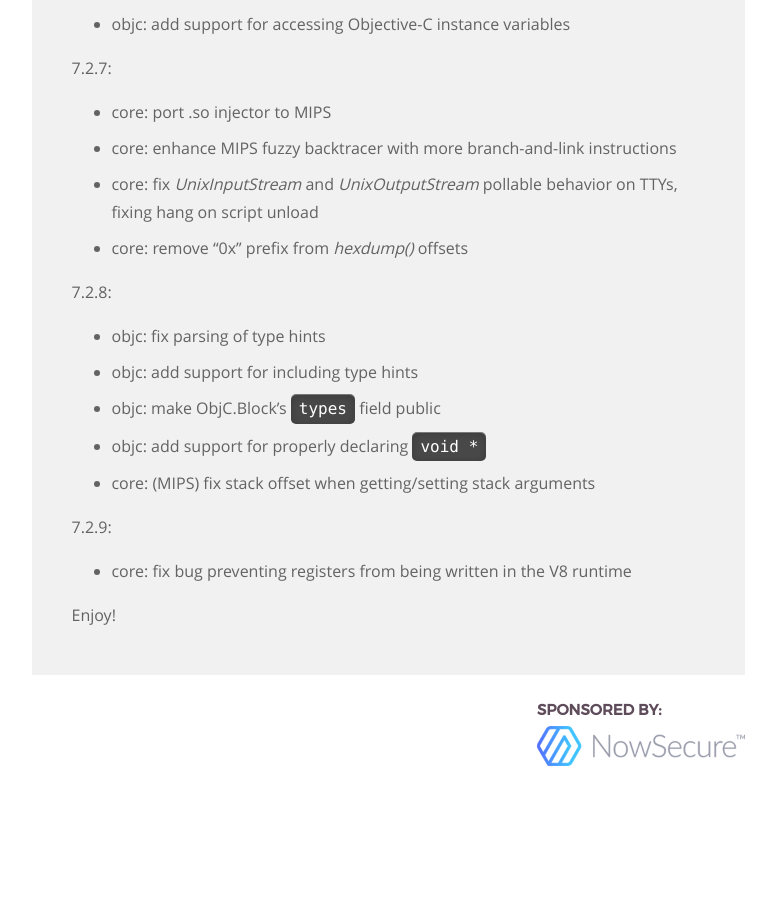
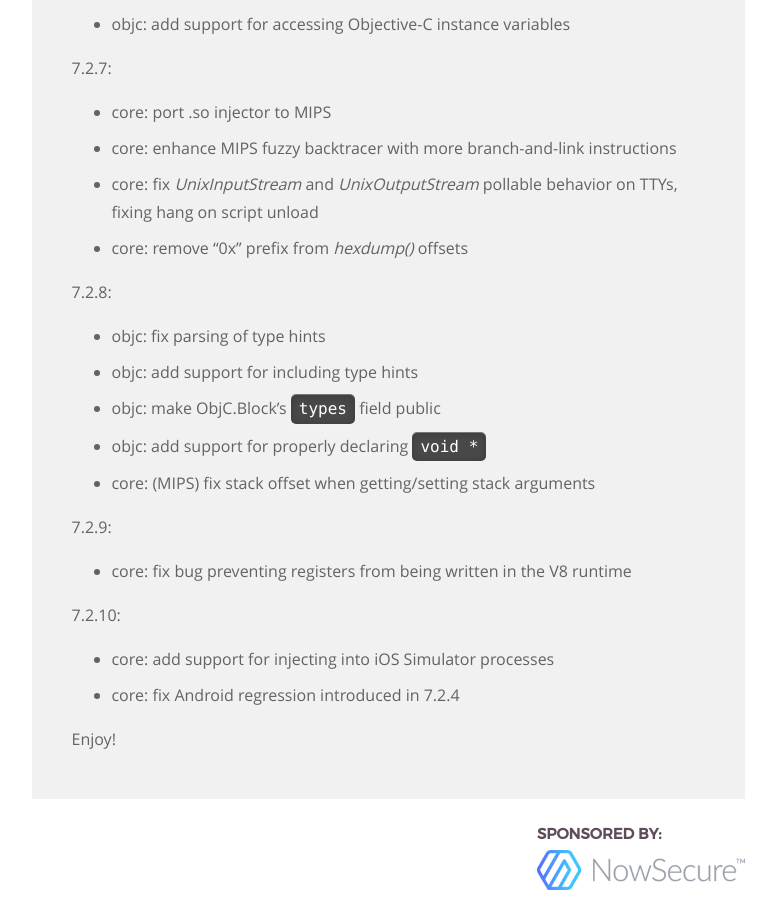
Before and after one commit to frida/frida-website, a Jekyll site: the page built from _posts/2016-06-02-frida-7-2-released.markdown, in a window 1280 px wide and 900 px high, scrolled down 4021 px. Shown: the whole window, without its empty margins (364-1140 px from the left). Built offline with Jekyll 4.4.1, drawn with Linux system fonts in a browser that asks for light colours; before the commit the page ends 4797 px from its top, so only the background shows below that.

Commit message:
Add release notes for 7.2.10

```diff
--- a/_posts/2016-06-02-frida-7-2-released.markdown
+++ b/_posts/2016-06-02-frida-7-2-released.markdown
@@ -178,4 +178,9 @@ So in closing, let's summarize the changes:
 
 - core: fix bug preventing registers from being written in the V8 runtime
 
+7.2.10:
+
+- core: add support for injecting into iOS Simulator processes
+- core: fix Android regression introduced in 7.2.4
+
 Enjoy!
```
